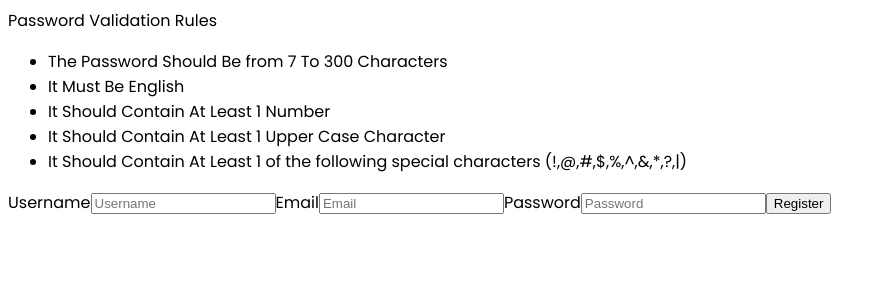
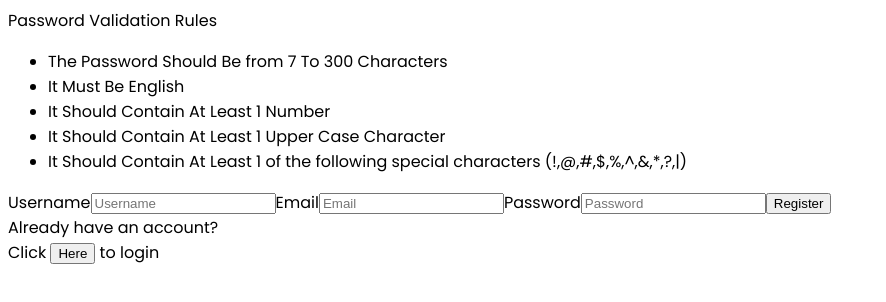
Before and after one commit to NickVelos420/social-media-app, a Next.js app: page / in a window 1280 px wide. Shown: the top 302 px of the page, without its empty margins (0-886 px from the left). Built offline with nearby package versions, Linux system fonts and the light colour scheme.

Commit message:
added getCookies to IFace

```diff
--- a/components/RegisterForm.tsx
+++ b/components/RegisterForm.tsx
@@ -1,16 +1,37 @@
-import { FormEvent, ChangeEvent, FC, useState } from "react";
+import { FormEvent, ChangeEvent, FC, useState, useEffect } from "react";
 import axios from "axios";
 import { usePasswordRequirements } from "../hooks/usePasswordRequirements";
+import Link from "next/link";
+
+interface UserDataTypes {
+	_id: string;
+	id: string;
+	username: string;
+	email: string;
+	__v: number;
+}
+
+interface getCookiesReturnTypes {
+	user?: UserDataTypes;
+}
 
 interface propTypes {
 	setCookie: (key: string, value: any, expirationDate: any) => string;
+	getCookies: (
+		key: boolean,
+		value: any,
+		expirationDate: any,
+		getCookies: boolean
+	) => getCookiesReturnTypes;
 }
 
-const LoginForm: FC<propTypes> = ({ setCookie }) => {
+const LoginForm: FC<propTypes> = ({ setCookie, getCookies }) => {
 	const [username, setUsername] = useState("");
 	const [email, setEmail] = useState("");
 	const [password, setPassword] = useState("");
 	const [error, setError] = useState("");
+
+	// const userData = getCookies(false, false, false, true)?.user;
 
 	const handleSubmit = async (e: FormEvent) => {
 		e.preventDefault();
@@ -88,6 +109,16 @@ const LoginForm: FC<propTypes> = ({ setCookie }) => {
 
 				<input type="submit" value="Register" />
 			</form>
+
+			<div>
+				<span>Already have an account?</span>
+				<br />
+				<span>Click </span>
+				<Link href="/login">
+					<button>Here</button>
+				</Link>
+				<span> to login</span>
+			</div>
 		</>
 	);
 };
```
